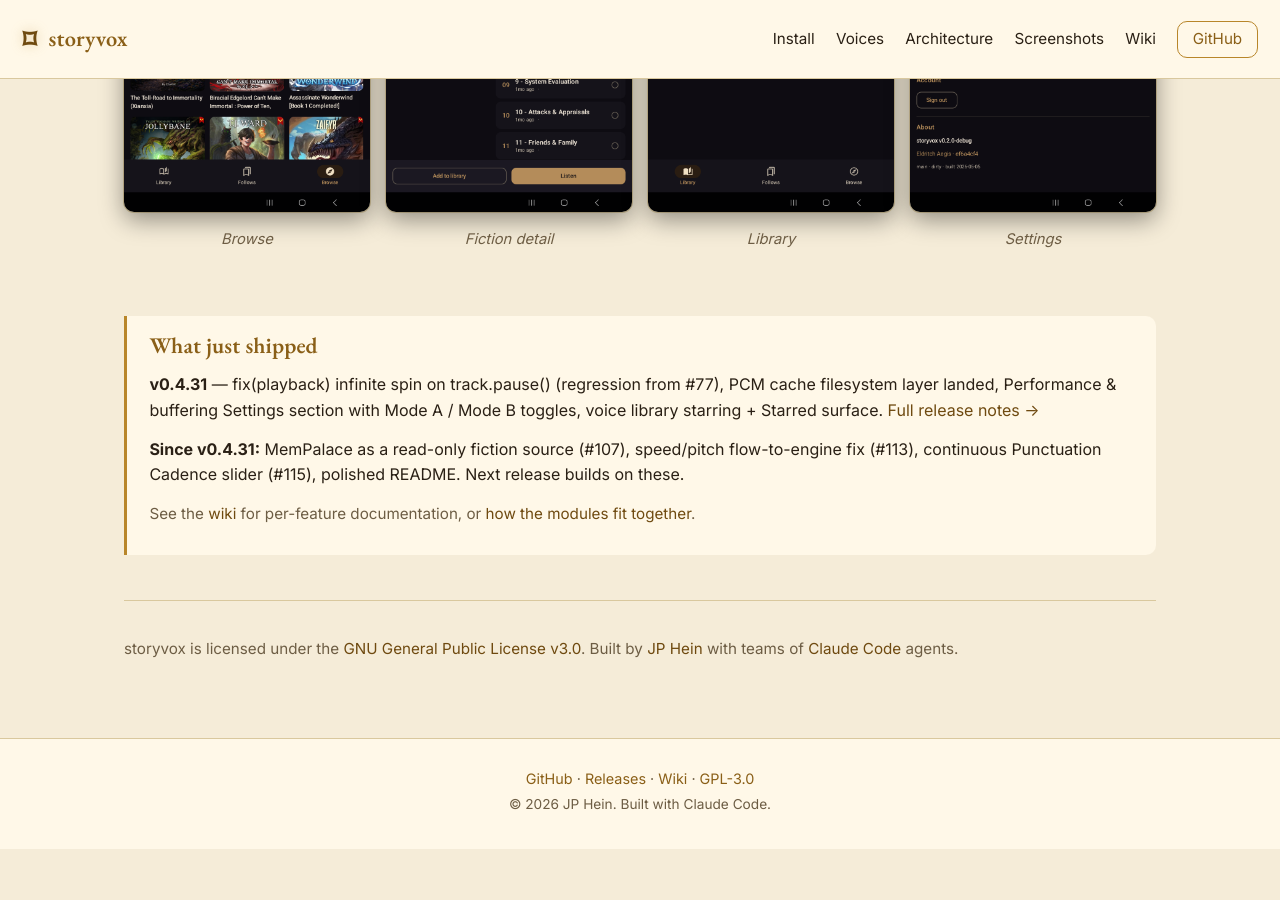
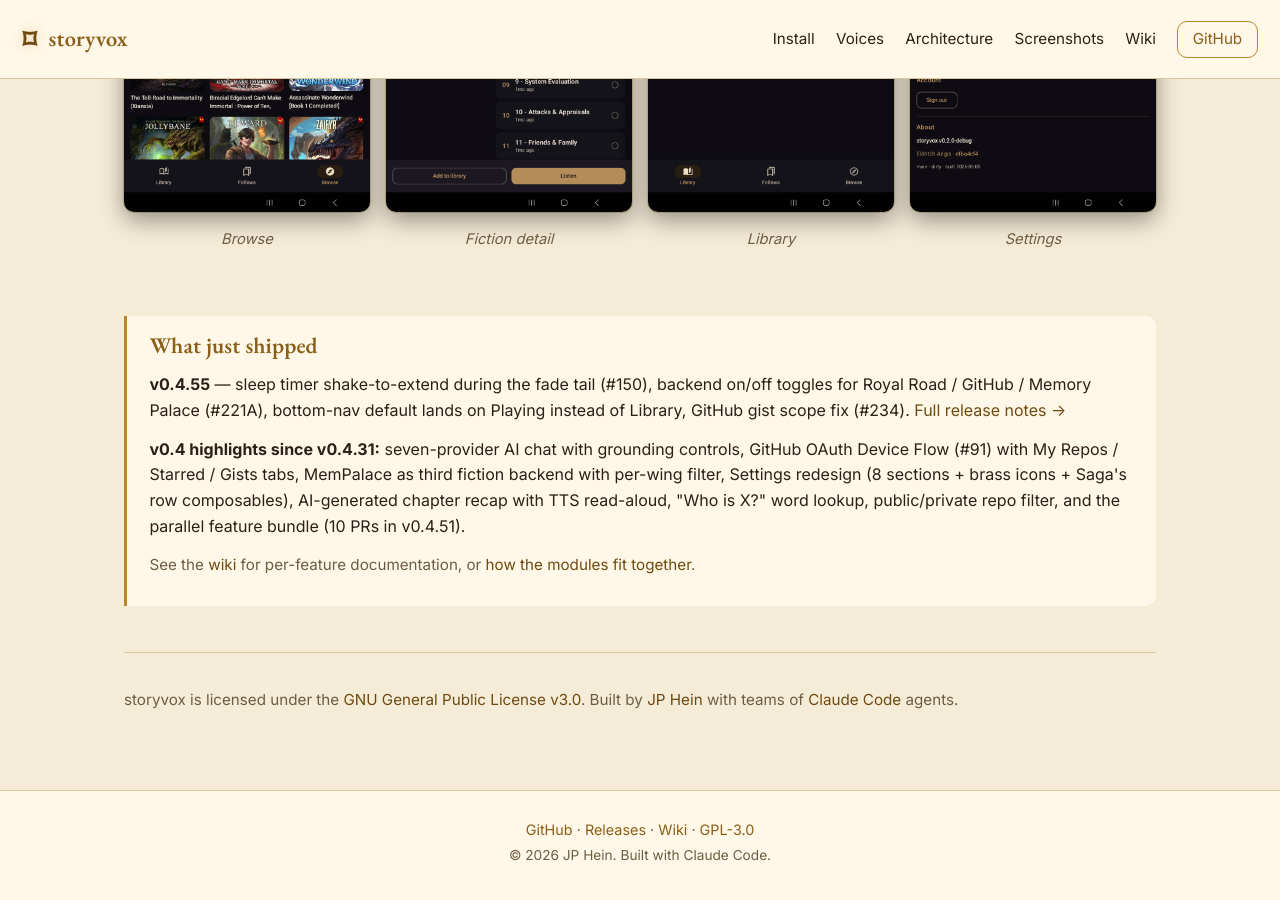
Before and after one commit to realm-watch/storyvox, a Jekyll site: the page built from docs/index.md, in a window 1280 px wide and 900 px high, scrolled down 1649 px. Built offline with Jekyll 4.4.1, drawn with Linux system fonts in a browser that asks for light colours; before the commit the page ends 2498 px from its top, so only the background shows below that.

Commit message:
docs: refresh README + site for v0.4.55 state
24 releases since the last README pass — bring the surface up to
current. Three fiction sources (added MemPalace), AI chat across
seven LLM providers, GitHub OAuth, Settings redesign, sleep-timer
shake-to-extend, backend on/off toggles. Roadmap section reframes
v0.5 candidates around #233 (Notion), #182-#186 (Azure HD), #218
(Sessions), #214 (chat read-back), #147 (KG), #86 (PCM cache C-H).

Wiki seeded separately at github.com/jphein/storyvox/wiki — Home,
Getting started, Fiction sources, AI chat, Voices, Settings
reference, Architecture, Building from source.

Co-Authored-By: Claude Opus 4.7 (1M context) <noreply@anthropic.com>

```diff
--- a/docs/index.md
+++ b/docs/index.md
@@ -102,15 +102,17 @@ description: Offline neural TTS. Royal Road and GitHub fiction sources. Brass-on
 <section class="recent">
   <h2>What just shipped</h2>
   <p>
-    <strong>v0.4.31</strong> — fix(playback) infinite spin on track.pause() (regression from #77),
-    PCM cache filesystem layer landed, Performance &amp; buffering Settings section with
-    Mode A / Mode B toggles, voice library starring + Starred surface.
-    <a href="https://github.com/jphein/storyvox/releases/tag/v0.4.31">Full release notes →</a>
+    <strong>v0.4.55</strong> — sleep timer shake-to-extend during the fade tail (#150),
+    backend on/off toggles for Royal Road / GitHub / Memory Palace (#221A), bottom-nav
+    default lands on Playing instead of Library, GitHub gist scope fix (#234).
+    <a href="https://github.com/jphein/storyvox/releases/tag/v0.4.55">Full release notes →</a>
   </p>
   <p>
-    <strong>Since v0.4.31:</strong> MemPalace as a read-only fiction source (#107),
-    speed/pitch flow-to-engine fix (#113), continuous Punctuation Cadence slider (#115),
-    polished README. Next release builds on these.
+    <strong>v0.4 highlights since v0.4.31:</strong> seven-provider AI chat with grounding
+    controls, GitHub OAuth Device Flow (#91) with My Repos / Starred / Gists tabs, MemPalace
+    as third fiction backend with per-wing filter, Settings redesign (8 sections + brass icons +
+    Saga's row composables), AI-generated chapter recap with TTS read-aloud, "Who is X?"
+    word lookup, public/private repo filter, and the parallel feature bundle (10 PRs in v0.4.51).
   </p>
   <p class="muted">
     See the <a href="https://github.com/jphein/storyvox/wiki">wiki</a> for per-feature documentation,
```
Also changed, not shown: README.md.
